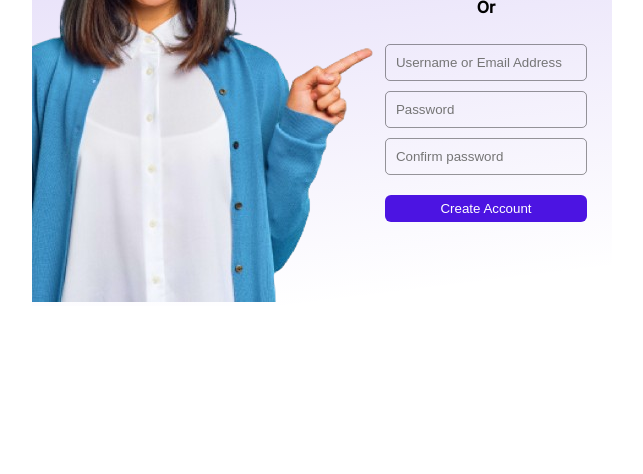
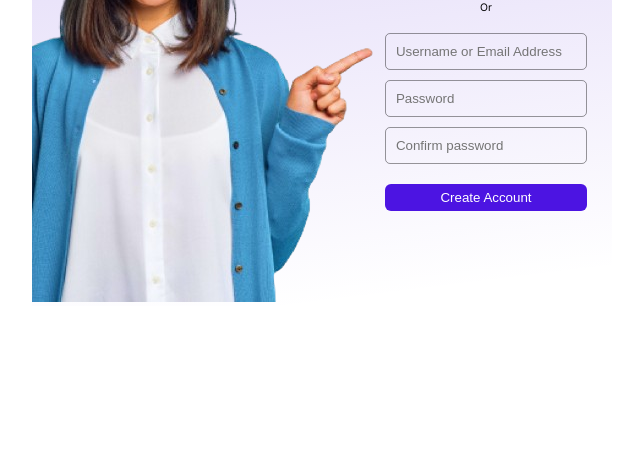
Before and after one commit to Furbixtubs/Task-5, a plain HTML site: page index.html in a window 1280 px wide. Shown: the part 326-800 px from the top of the page, without its empty margins (318-961 px from the left). Drawn offline with Linux system fonts and the light colour scheme.

Commit message:
I changed my font styling

```diff
--- a/style.css
+++ b/style.css
@@ -73,6 +73,8 @@ justify-content: center;
 /* align-items: center; */
 /* align-self: stretch; */
 gap: 3rem;
+    font-size: 0.65rem;
+    font-weight: 300;
 }
 
 .input-container {
```
